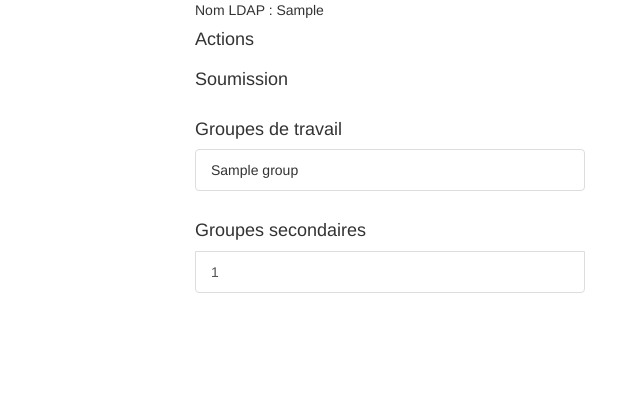
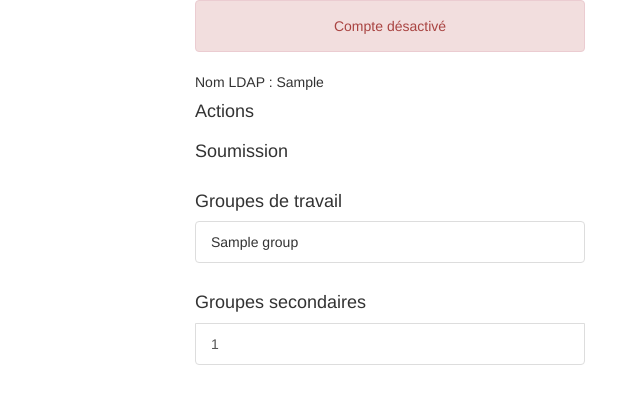
Before and after one commit to T3h-N1k0/LAC, a Python web app: template templates/show_user.html in a window 1280 px wide. Shown: the part 103-507 px from the top of the page, without its empty margins (640-1280 px from the left). Run offline with Jinja, Linux system fonts and the light colour scheme; the template is opened without the code that fills it: most values are stand-ins (such as "Sample title", 1, 10 or a date in 2020); some libraries are stand-ins or nearby versions.

Commit message:
Display enabled/disabled user status

```diff
--- a/templates/show_user.html
+++ b/templates/show_user.html
@@ -31,6 +31,9 @@
   <div class="col-sm-offset-2 col-sm-4" >
 
     <aside class="row">
+      {% if not is_active %}
+      <div class="text-center alert alert-danger" role="alert">Compte désactivé</div>
+      {% endif %}
       <div id='dn'> Nom LDAP : {{ dn }}</div>
       <h4>Actions</h4>
       {% if session['admin'] or session['uid']==uid %}
```
